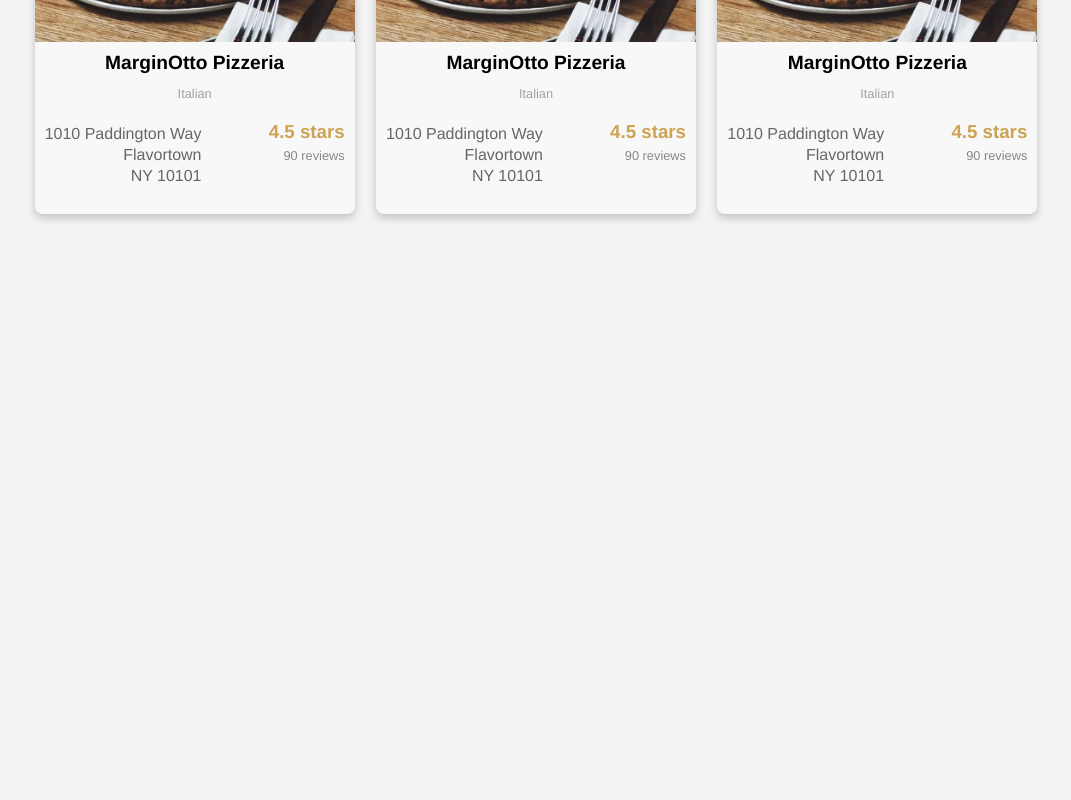
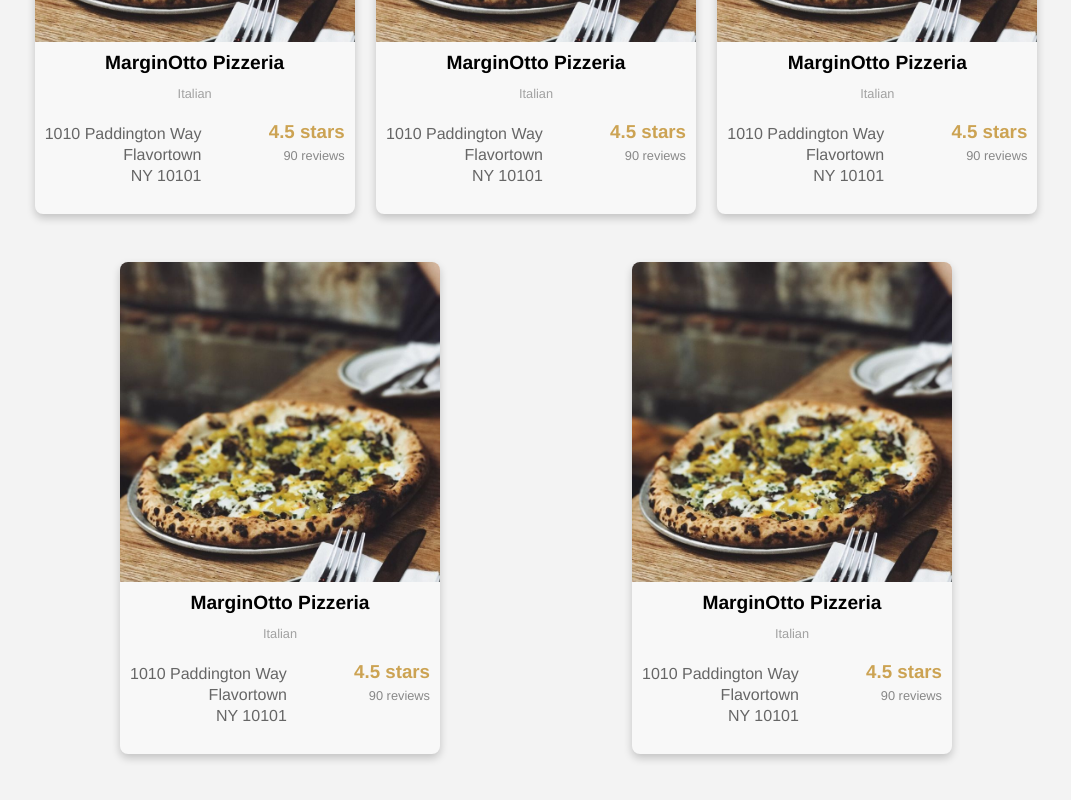
Before and after one commit to iObaidah/e-store-template-React-, a React (Create React App) app: page / in a window 1280 px wide. Shown: the part 1407-2207 px from the top of the page, without its empty margins (104-1175 px from the left). Before the commit the page ends 1669 px from the top, so only its background shows below. Built offline with nearby package versions, Linux system fonts and the light colour scheme.

Commit message:
Project Changed. Part2 of Ravenous Project Completed. App transfered to Components. Edits were made on SearchBar, along with Product, and ProductList. CSS Changed and more effient looking now.

```diff
--- a/src/components/App/App.jsx
+++ b/src/components/App/App.jsx
@@ -4,13 +4,107 @@ import './App.css';
 import ProductList from "../ProductList/ProductList";
 import SearchBar from "../SearchBar/SearchBar";
 
+import pizza from '../../assets/pizza.jpg';
+
 function App() {
+
+    const products = [
+        {
+            imageSrc: pizza,
+            name: 'MarginOtto Pizzeria',
+            address: '1010 Paddington Way',
+            city: 'Flavortown',
+            state: 'NY',
+            zipCode: '10101',
+            category: 'Italian',
+            rating: 4.5,
+            reviewCount: 90
+        },
+        {
+            imageSrc: pizza,
+            name: 'MarginOtto Pizzeria',
+            address: '1010 Paddington Way',
+            city: 'Flavortown',
+            state: 'NY',
+            zipCode: '10101',
+            category: 'Italian',
+            rating: 4.5,
+            reviewCount: 90
+        },
+        {
+            imageSrc: pizza,
+            name: 'MarginOtto Pizzeria',
+            address: '1010 Paddington Way',
+            city: 'Flavortown',
+            state: 'NY',
+            zipCode: '10101',
+            category: 'Italian',
+            rating: 4.5,
+            reviewCount: 90
+        },
+        {
+            imageSrc: pizza,
+            name: 'MarginOtto Pizzeria',
+            address: '1010 Paddington Way',
+            city: 'Flavortown',
+            state: 'NY',
+            zipCode: '10101',
+            category: 'Italian',
+            rating: 4.5,
+            reviewCount: 90
+        },
+        {
+            imageSrc: pizza,
+            name: 'MarginOtto Pizzeria',
+            address: '1010 Paddington Way',
+            city: 'Flavortown',
+            state: 'NY',
+            zipCode: '10101',
+            category: 'Italian',
+            rating: 4.5,
+            reviewCount: 90
+        },
+        {
+            imageSrc: pizza,
+            name: 'MarginOtto Pizzeria',
+            address: '1010 Paddington Way',
+            city: 'Flavortown',
+            state: 'NY',
+            zipCode: '10101',
+            category: 'Italian',
+            rating: 4.5,
+            reviewCount: 90
+        },
+        {
+            imageSrc: pizza,
+            name: 'MarginOtto Pizzeria',
+            address: '1010 Paddington Way',
+            city: 'Flavortown',
+            state: 'NY',
+            zipCode: '10101',
+            category: 'Italian',
+            rating: 4.5,
+            reviewCount: 90
+        },
+        {
+            imageSrc: pizza,
+            name: 'MarginOtto Pizzeria',
+            address: '1010 Paddington Way',
+            city: 'Flavortown',
+            state: 'NY',
+            zipCode: '10101',
+            category: 'Italian',
+            rating: 4.5,
+            reviewCount: 90
+        }
+    ]
+
     return (
         <div className="App">
             <h1>e-store</h1>
             <main className="container">
                 <SearchBar />
-                <ProductList />
+                <ProductList products={products} />
             </main>
         </div>
     );
--- a/src/components/Product/Product.jsx
+++ b/src/components/Product/Product.jsx
@@ -2,19 +2,9 @@ import React from "react";
 import './Product.css';
 import pizza from '../../assets/pizza.jpg';
 
-const product = {
-    imageSrc: pizza,
-    name: 'MarginOtto Pizzeria',
-    address: '1010 Paddington Way',
-    city: 'Flavortown',
-    state: 'NY',
-    zipCode: '10101',
-    category: 'Italian',
-    rating: 4.5,
-    reviewCount: 90
-};
+function Product(props) {
+    const { product } = props;
 
-function Product() {
     return (
         <div className="product-card">
             <figure className="img-container">
--- a/src/components/ProductList/ProductList.jsx
+++ b/src/components/ProductList/ProductList.jsx
@@ -5,12 +5,14 @@ import './ProductList.css';
 function ProductList(props) {
     return (
         <div className="product-list">
-            <Product />
-            <Product />
-            <Product />
-            <Product />
-            <Product />
-            <Product />
+            {props.products.map((item, index) => {
+                return (
+                    <Product
+                        key={index}
+                        product={item}
+                    />
+                );
+            })}
         </div>
     )
 }
```
